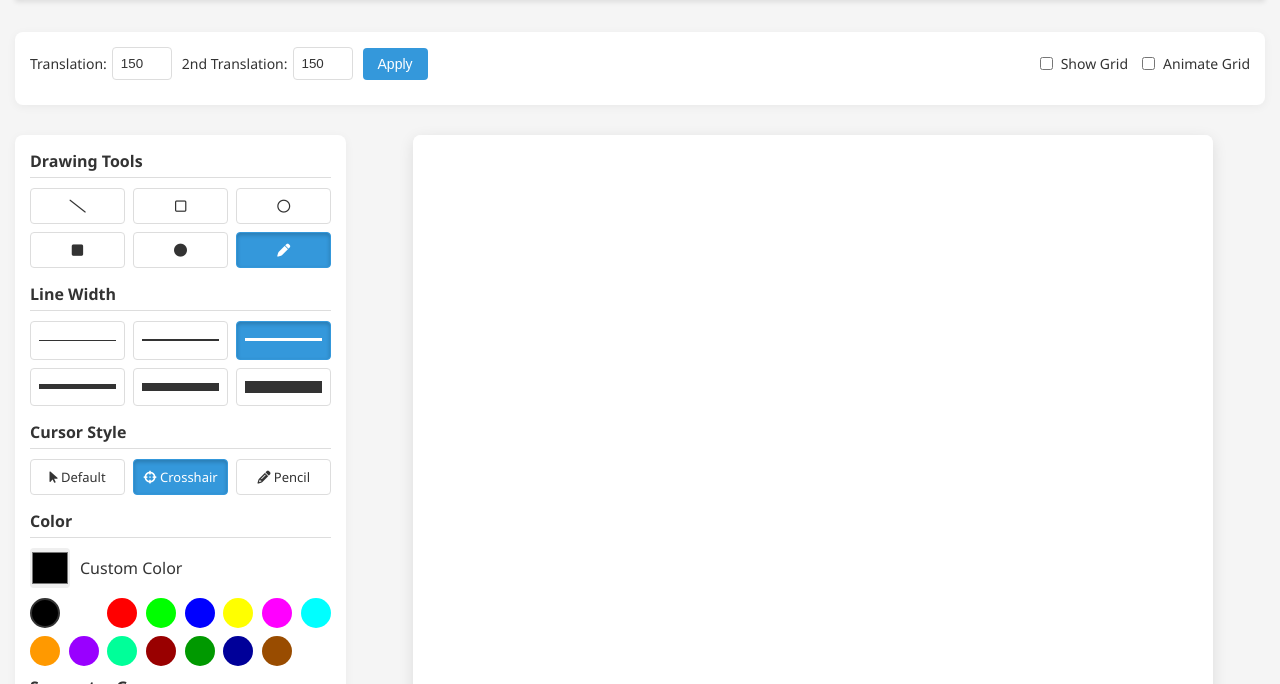
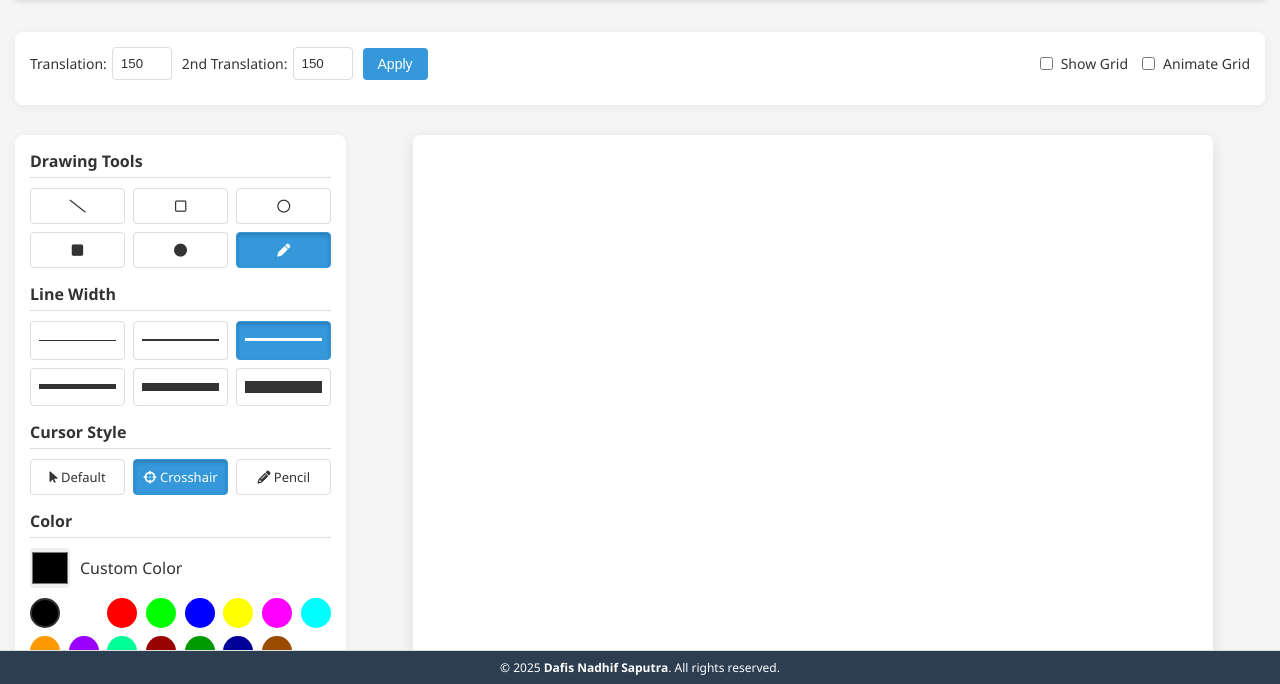
Before and after one commit to DafisNadhifSaputra/Walpaper-Symmetry, a plain HTML site: page index.html in a window 1280 px wide. Shown: the part 116-800 px from the top of the page. Drawn offline with Linux system fonts and the light colour scheme.

Commit message:
minor changes

```diff
--- a/index.html
+++ b/index.html
@@ -1,34 +1,10 @@
 <!DOCTYPE html>
-<!--
-    Web page written by David Eck, http://math.hws.edu/eck/index.html
-    You can do anything you like with this web page and with the code, but
-    if you use a substantial portion of it, you should include attribution
-    in the source code.
-
-    June 2017: Added freehand drawing tool.
-
-    November 2023: Some significant changes...
-        1) Added saving and loading local files.
-        2) For the groups p1 and p2, changed the handling of
-           fundamental regions that are non-rectangular parallelograms.
-           Previously, an Angle was specified, but that never really
-           worked correctly.  Now, a Row Offset gives the amount by which
-           one row of duplicates is horizontally offset from the previous
-           row.  Row Offset zero gives a rectangular fundamental region.
-        3) Values for translation1, translation2, and row offset can now
-           only change when "Apply" button is clicked or Enter is typed
-           in an input box (or as part of a file load).  Previously, they
-           could change whenever drawAll() was called.
-        4) The default tool when the app is opened is now the Freehand
-           tool, and the default group is p4m, so someone who just
-           starts drawing sees something more interesting.
-        5) The default 2nd Translation is now equal to Translation.
-           (Previously, the values were 100 and 150, now both are 150.)
--->
 <html>
 <head>
 <meta charset="UTF-8">
 <meta name="viewport" content="width=device-width, initial-scale=1.0">
+<meta name="author" content="Dafis Nadhif Saputra">
+<meta name="copyright" content="© 2025 Dafis Nadhif Saputra. All rights reserved.">
 <title>Wallpaper Symmetry</title>
 <link rel="stylesheet" href="https://cdnjs.cloudflare.com/ajax/libs/font-awesome/6.4.0/css/all.min.css">
 <style type="text/css">
@@ -541,6 +517,30 @@ label {
     border-color: var(--primary-color);
     transform: translateY(0) scale(1);
     box-shadow: inset 0 2px 4px rgba(0,0,0,0.2);
+}
+
+/* Copyright Footer */
+.copyright-footer {
+    position: fixed;
+    bottom: 0;
+    left: 0;
+    right: 0;
+    background-color: var(--header-bg);
+    color: var(--header-text);
+    text-align: center;
+    padding: 8px 16px;
+    font-size: 12px;
+    z-index: 1000;
+    border-top: 1px solid var(--border-color);
+}
+
+.copyright-footer a {
+    color: var(--primary-color);
+    text-decoration: none;
+}
+
+.copyright-footer a:hover {
+    text-decoration: underline;
 }
 
 </style>
@@ -2134,5 +2134,10 @@ window.clearDrawing = clearDrawing;
     </div>
 </div>
 
+<!-- Copyright Footer -->
+<footer class="copyright-footer">
+    © 2025 <strong>Dafis Nadhif Saputra</strong>. All rights reserved.
+</footer>
+
 </body>
 </html>
```
Also changed, not shown: 1 other file.
